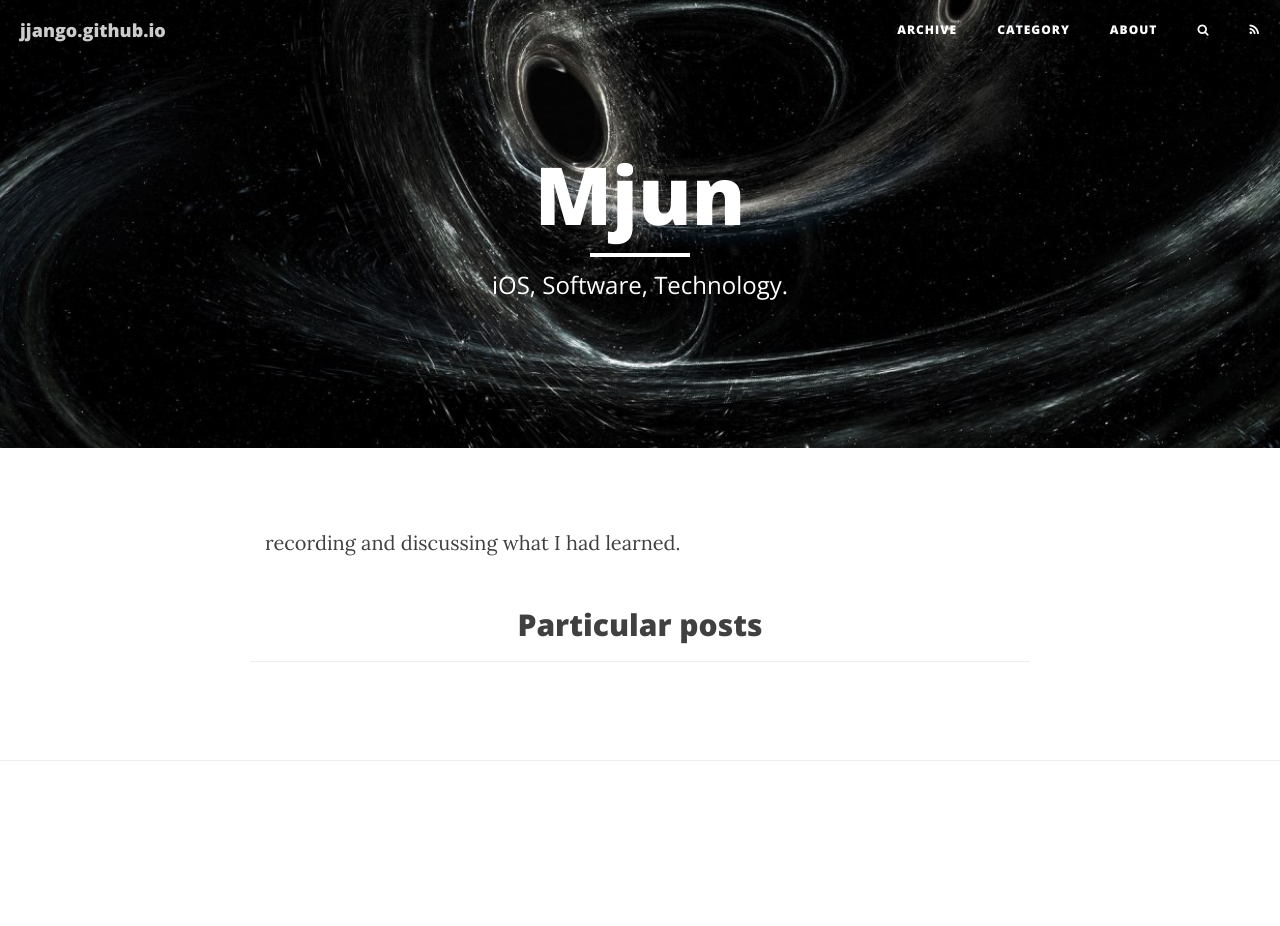
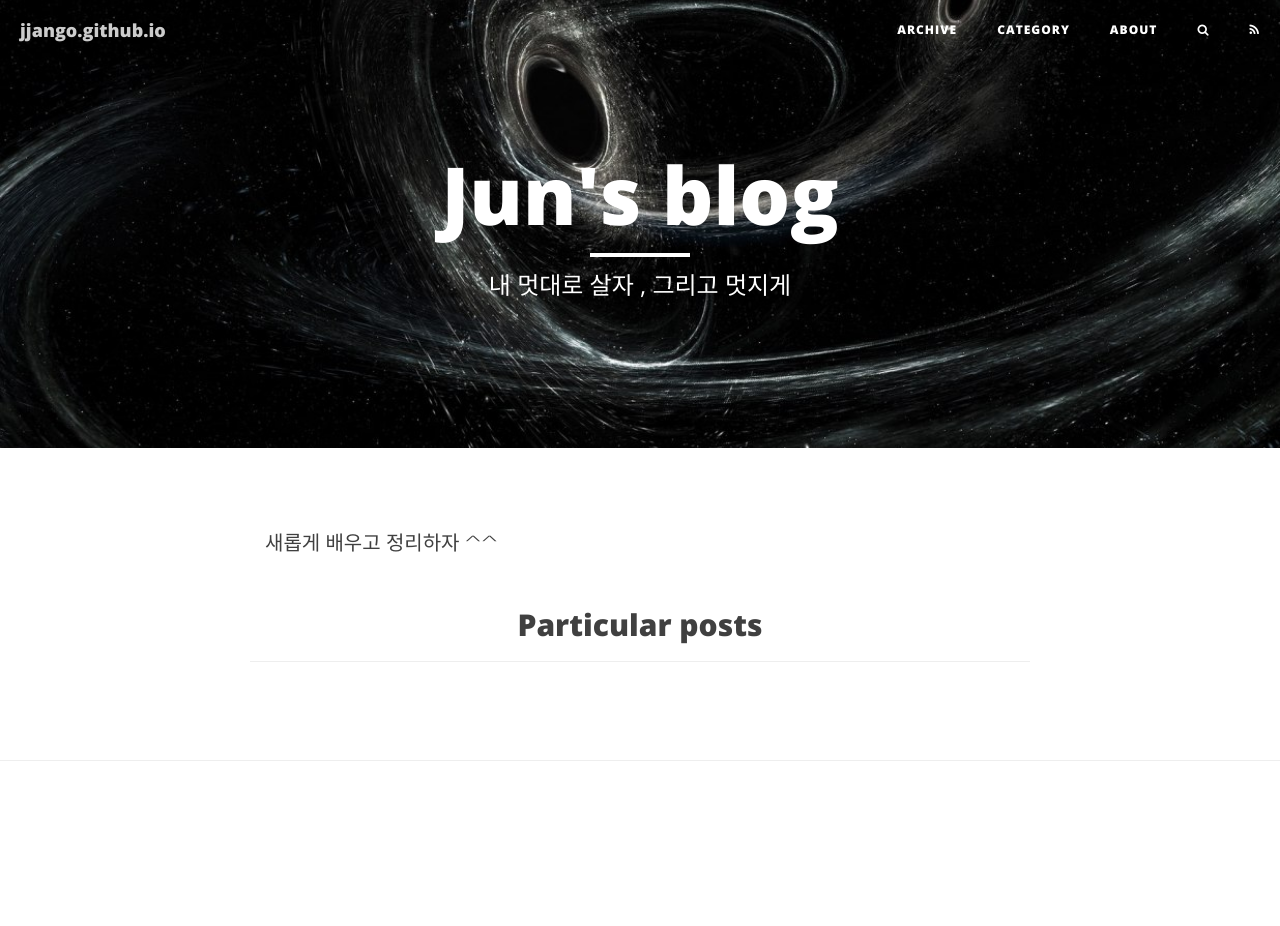
Before and after one commit to jjango/jjango.github.io, a Jekyll site: the page built from index.html, in a window 1280 px wide. Built offline with Jekyll 4.4.1, drawn with Linux system fonts in a browser that asks for light colours; nearby versions of some CDN libraries.

Commit message:
Update index.html

```diff
--- a/index.html
+++ b/index.html
@@ -1,15 +1,15 @@
 ---
 layout: page
-title : Mjun
+title : Jun's blog
 header-img: "img/home-bg.jpg"
-description: "iOS, Software, Technology."
+description: "내 멋대로 살자 , 그리고 멋지게"
 ---
 
 <!-- About Content -->
 <section id="about">
 	<div>
 		<p>
-			recording and discussing what I had learned.  <br>
+			새롭게 배우고 정리하자 ^^  <br>
 		</p>
 		</p>
 	</div>
@@ -60,10 +60,6 @@ description: "iOS, Software, Technology."
 								<img src="{{ item.image }}" class="img-responsive img-centered" alt="">
 								<p>{{ item.description }}</p>
 								<ul class="list-inline item-details">
-									<li>Team:
-										<strong>{{ item.team }}
-										</strong>
-									</li>
 									<li>Date:
 										<strong>{{ item.date | date: '%B %Y' }}
 										</strong>
```
